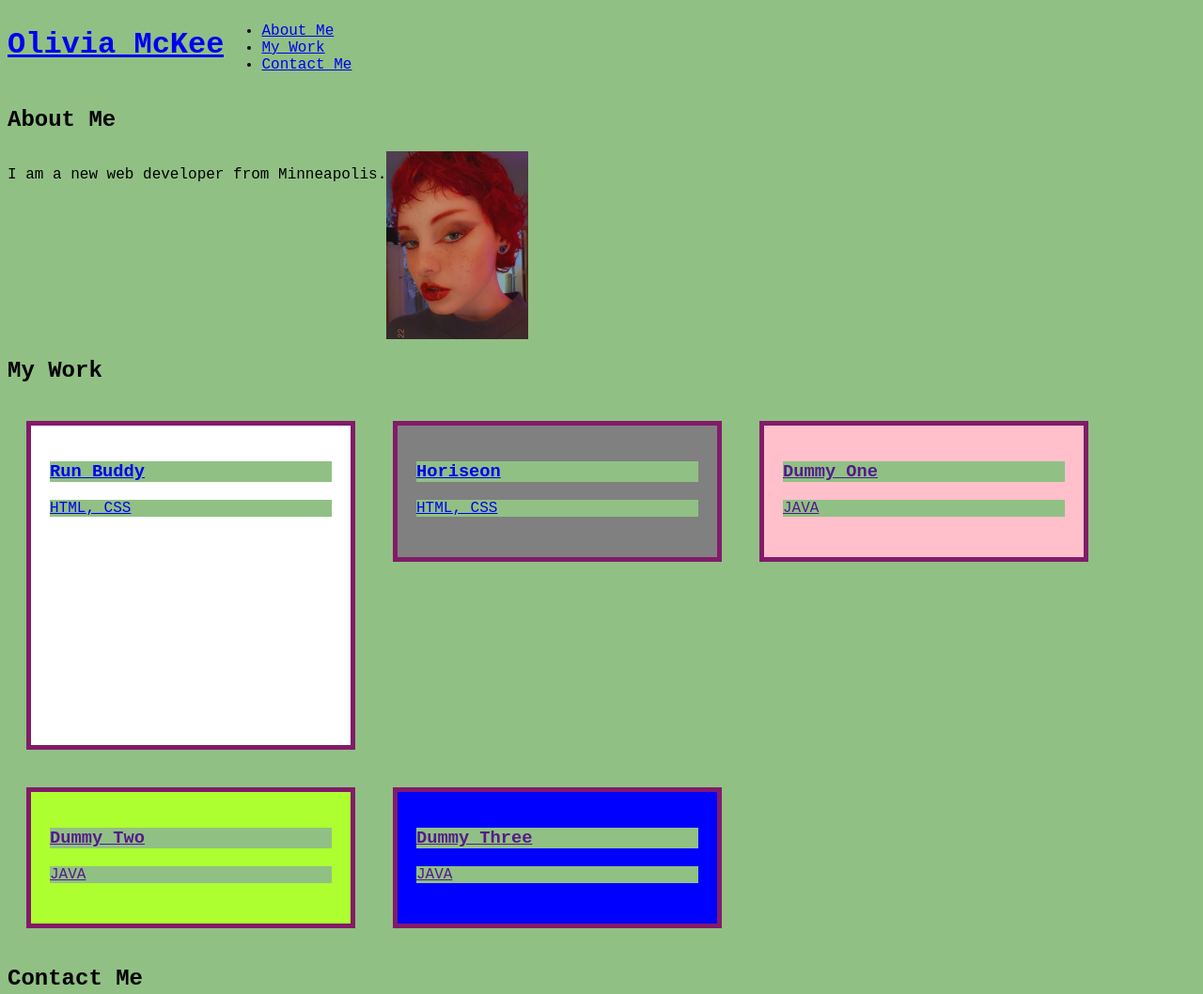
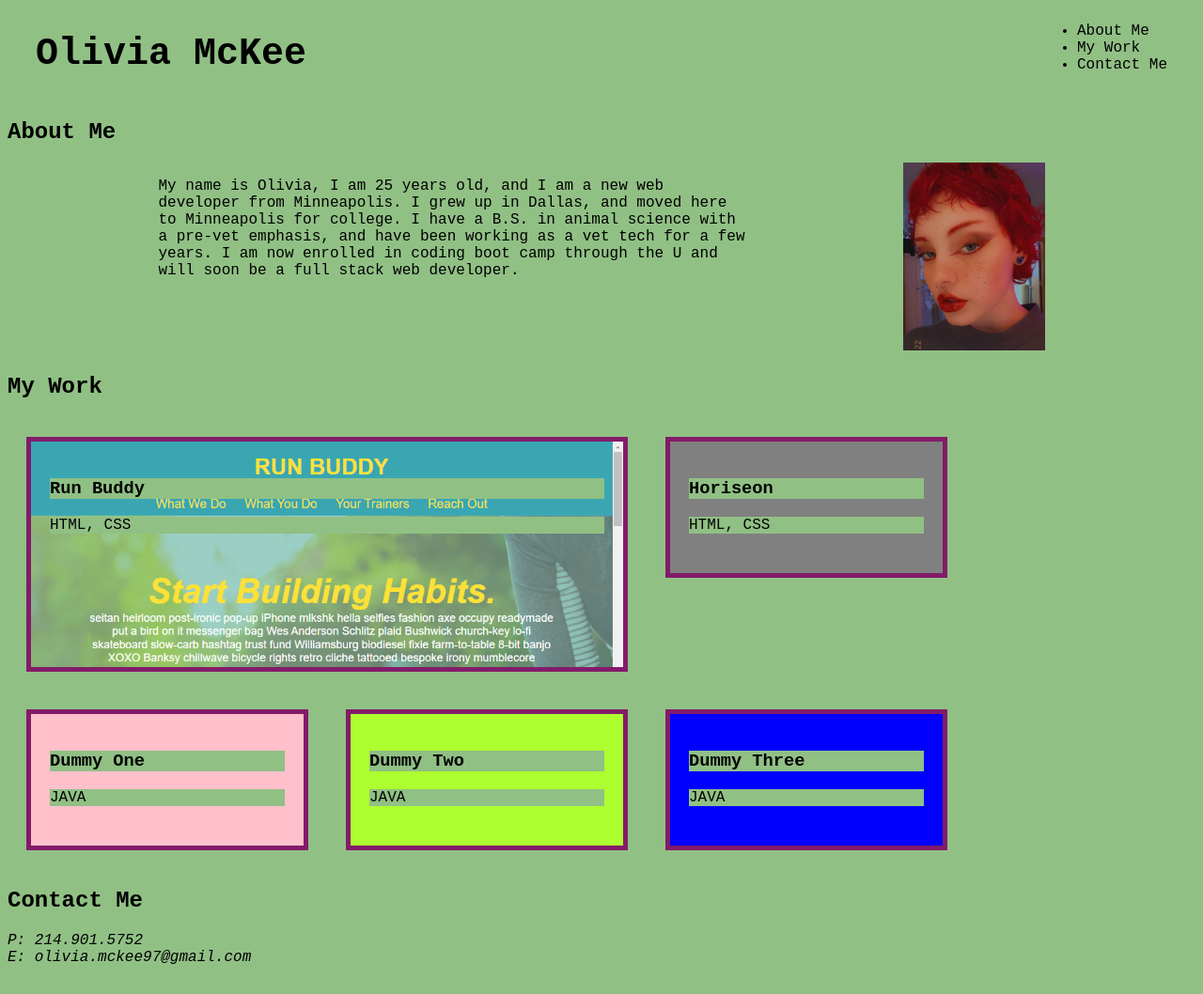
Before and after one commit to oliviamckee/my-portfolio, a plain HTML site: page index.html in a window 1280 px wide. Shown: the top 1058 px of the page at 94% size. After the commit the page ends 1036 px from the top, so only its background shows below. Drawn offline with Linux system fonts and the light colour scheme.

Commit message:
fixed images

```diff
--- a/assets/style.css
+++ b/assets/style.css
@@ -1,12 +1,24 @@
 * {
     background-color: rgb(145, 192, 133);
     font-family: 'Courier New', Courier, monospace;
+}
+
+a {
+    text-decoration: none;
+    color: black;
 }
 
 /* header/nav */
 .navigation {
     display: flex;
     flex-wrap: wrap;
+    justify-content: space-between;
+    padding-left: 30px;
+    padding-right: 30px;
+}
+
+.navigation h1 {
+    font-size: 40px;
 }
 
 /* about me */
@@ -17,6 +29,12 @@
 .bio {
     display: flex;
     flex-wrap: wrap;
+    justify-content: space-evenly;
+}
+
+#bio {
+    width: 50%;
+    justify-content: right;
 }
 
 /* my work */
@@ -30,17 +48,23 @@
     border: solid 5px rgb(131, 27, 105);
     margin: 20px;
     padding: 20px;
-    width:300px;
+    width:250px;
     height: 100px;
 }
 
 .webpage:hover {
-    opacity: 70%;
+    opacity: 60%;
+}
+
+a:hover {
+    text-decoration: underline;
 }
 
 .run-buddy {
-    background-color: white;
-    height: 300px;
+    background-image: url(./images/run-buddy-screenshot.png);
+    background-size:cover;
+    width: 590px;
+    height: 200px;
 }
 
 .horiseon {
@@ -58,3 +82,11 @@
 .dummy-three {
     background-color: blue;
 }
+
+/* media queries */
+
+@media screen and (max-width: 480px) {
+    .webpage {
+        width: 250px;
+    }
+}
--- a/index.html
+++ b/index.html
@@ -9,7 +9,7 @@
 </head>
 <body>
     <!-- header with navigation -->
-    <header  class="navigation">
+    <header class="navigation">
         <h1>
             <a href="index.html">Olivia McKee</a>
         </h1>
@@ -32,8 +32,12 @@
     <section id="about-me" class="about-me">
         <h2>About Me</h2>
             <div class="bio">
-                <p>I am a new web developer from Minneapolis. </p>
-                <img id="selfie" src="assets/images/IMG_1737.JPG" alt="Olivia with red makeup, red hair, and a gray shirt">
+                <div id="bio">
+                    <p>My name is Olivia, I am 25 years old, and I am a new web developer from Minneapolis. I grew up in Dallas, and moved here to Minneapolis for college. I have a B.S. in animal science with a pre-vet emphasis, and have been working as a vet tech for a few years. I am now enrolled in coding boot camp through the U and will soon be a full stack web developer. </p>
+                </div>
+                <div>
+                    <img id="selfie" src="assets/images/IMG_1737.JPG" alt="Olivia with red makeup, red hair, and a gray shirt">
+                </div>
             </div>
     </section>
 
```
